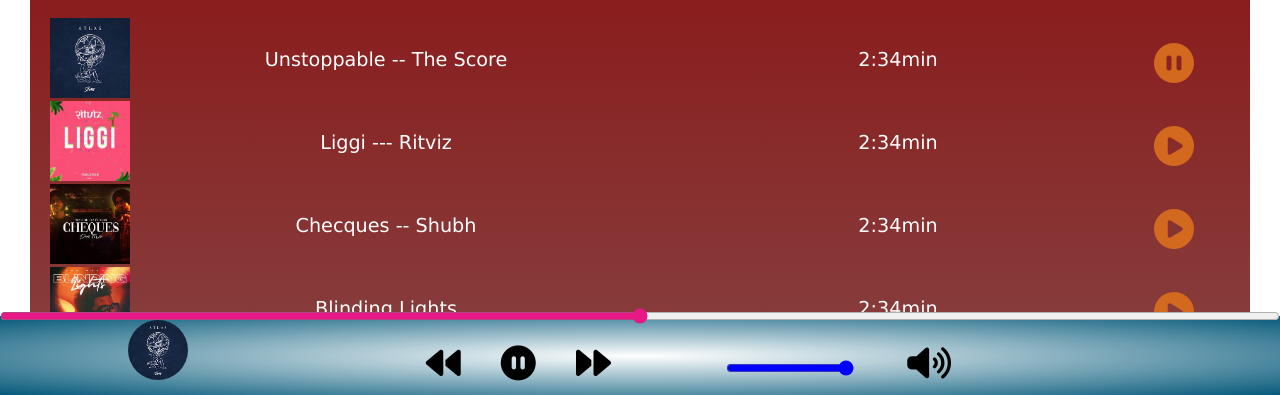
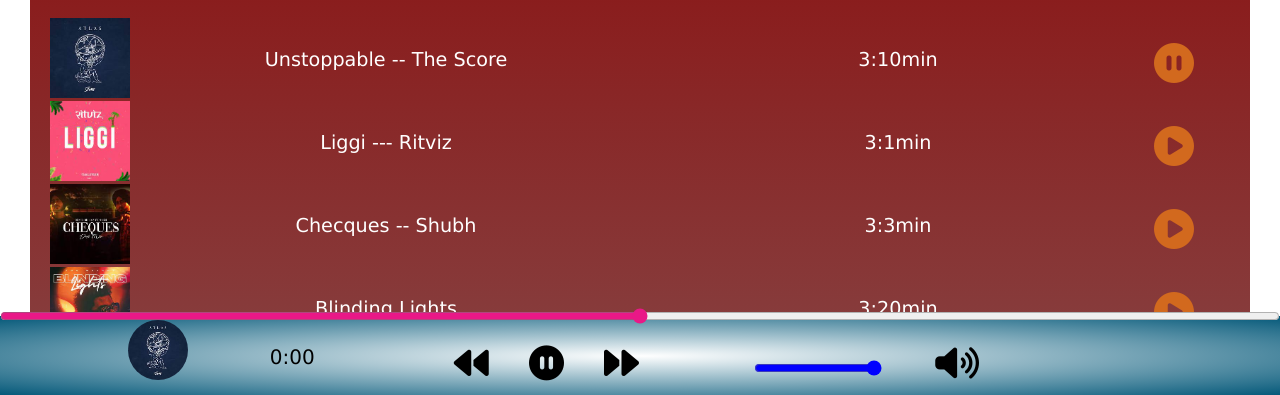
Before and after one commit to abhayv290/SongFly, a plain HTML site: page index.html in a window 1280 px wide. Both pictures are taken after a click on the icon 1174 px from the left and 488 px from the top of the page. Shown: the part 404-799 px from the top of the page. Drawn offline with Linux system fonts and the light colour scheme.

Commit message:
Modified

```diff
--- a/index.html
+++ b/index.html
@@ -49,13 +49,13 @@
         </div>
         <div class="songlist">
           <ul id="songlst">
-           <li class="songitem"><img src=""  height="80px" alt=""><span> </span><span>2:34min</span><i id="1" class="fa-solid fa-circle-play listplay"  ></i></li>
-           <li class="songitem"><img src=""  height="80px" alt=""><span></span><span>2:34min</span><i id="2" class="fa-solid fa-circle-play listplay"  ></i></li>
-           <li class="songitem"><img src=""  height="80px" alt=""><span></span><span>2:34min</span><i id="3" class="fa-solid fa-circle-play listplay"  ></i></li>
-           <li class="songitem"><img src=""  height="80px" alt=""><span></span><span>2:34min</span><i id="4" class="fa-solid fa-circle-play listplay"  ></i></li>
-           <li class="songitem"><img src=""  height="80px" alt=""><span></span><span>2:34min</span><i id="5" class="fa-solid fa-circle-play listplay"  ></i></li>
-           <li class="songitem"><img src=""  height="80px" alt=""><span></span><span>2:34min</span><i id="6" class="fa-solid fa-circle-play listplay"  ></i></li>
-           <li class="songitem"><img src=""  height="80px" alt=""><span> </span><span>2:34min</span><i id="7" class="fa-solid fa-circle-play listplay"  ></i></li>
+           <li class="songitem"><img src=""  height="80px" alt=""><span> </span><span>3:10min</span><i id="1" class="fa-solid fa-circle-play listplay"  ></i></li>
+           <li class="songitem"><img src=""  height="80px" alt=""><span></span><span>3:1min</span><i id="2" class="fa-solid fa-circle-play listplay"  ></i></li>
+           <li class="songitem"><img src=""  height="80px" alt=""><span></span><span>3:3min</span><i id="3" class="fa-solid fa-circle-play listplay"  ></i></li>
+           <li class="songitem"><img src=""  height="80px" alt=""><span></span><span>3:20min</span><i id="4" class="fa-solid fa-circle-play listplay"  ></i></li>
+           <li class="songitem"><img src=""  height="80px" alt=""><span></span><span>2:51min</span><i id="5" class="fa-solid fa-circle-play listplay"  ></i></li>
+           <li class="songitem"><img src=""  height="80px" alt=""><span></span><span>3:21min</span><i id="6" class="fa-solid fa-circle-play listplay"  ></i></li>
+           <li class="songitem"><img src=""  height="80px" alt=""><span> </span><span>3:8min</span><i id="7" class="fa-solid fa-circle-play listplay"  ></i></li>
           </ul>
         </div>
 
--- a/script.js
+++ b/script.js
@@ -13,17 +13,21 @@ songlist = [
 songIndex = 0;
 const newaudio = new Audio('Music/1.mp3');
 
+
+// for handling song duration
 function duration(element) {
-    element.addEventListener('loadedmetadata', () => {
 
-        const dur = parseInt(element.duration / 60) + ':' + parseInt(element.duration % 60);
-        console.log(dur + 'Min');
-        songduration.innerText=dur
-        // return dur
+
+    newaudio.addEventListener('timeupdate', function(element) {
+        const currentTime = newaudio.currentTime;
+        const minutes = Math.floor(currentTime / 60);
+        const seconds = Math.floor(currentTime % 60);
+        const formattedTime = `${minutes}:${seconds.toString().padStart(2, '0')}`;
+        songduration.textContent = formattedTime;
       });
 }
 
-duration(newaudio);
+
 
     const songs = Array.from(document.getElementsByClassName('songitem'));
     songs.forEach((element, i) => {
@@ -80,7 +84,7 @@ let card = Array.from(document.getElementsByClassName('comingsoon'));
     card.forEach((element, i) => {
         // console.log(element, i)
         element.addEventListener('click', (element) => {
-        const newWindow=window.open('',',_blank');
+            const newWindow = window.open('', ',_blank');
             newWindow.location = 'comingsoon.html';
         })
     })
@@ -129,7 +133,6 @@ listplay.forEach((element, i) => {
                         newaudio.src = `Music/${songIndex}.mp3`;
                         newaudio.play();
                         duration(newaudio);
-
 
                     })
                     .catch(() => {
--- a/style.css
+++ b/style.css
@@ -166,6 +166,9 @@
 }
 #songduration{
     font-size: 20px;
+    position: relative;
+    left: -10vw;
+    top: -12px;
 }
 #volumeSlider{
 
```
Lines whose indentation alone changed are shown as unchanged.
